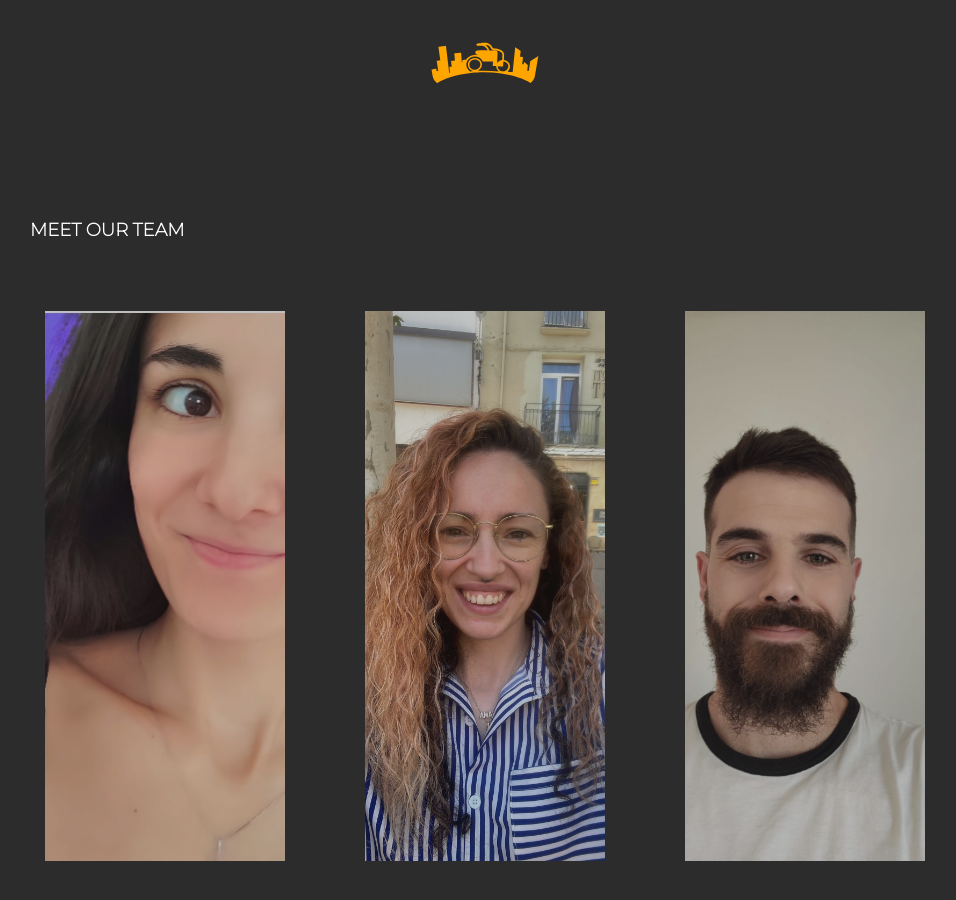
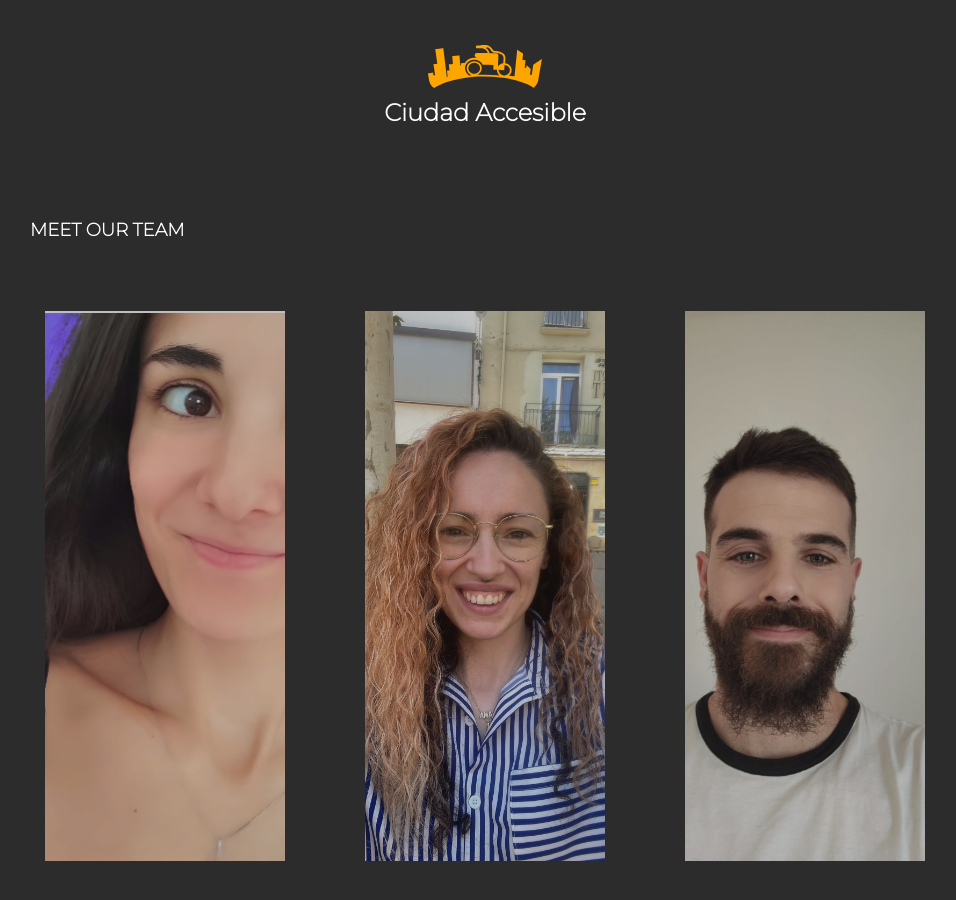
Before and after one commit to SaritaPopez/proyecto3, a React (Vite) app in the folder client/: page /contact in a window 1280 px wide. Shown: the top 900 px of the page, without its empty margins (155-1111 px from the left). Built offline with nearby package versions, Linux system fonts and the light colour scheme; a web font is replaced by a local one.

Commit message:
cambios css navbar contactpage

```diff
--- a/client/src/Components/Shared/navBar/NavBar.jsx
+++ b/client/src/Components/Shared/navBar/NavBar.jsx
@@ -8,24 +8,24 @@ function NavBar({ user, logout }) {
       { !user && <>
         <div className='container-signup'>
         <NavLink className='linkStyle' to='/register'>
-          <p> Sign up</p>
+          <p>📋 Sign up</p>
         </NavLink>
       </div>
       <div className='container-login'>
         <NavLink className='linkStyle' to='/login'>
-          <p>login</p>
+          <p>🔓 Login</p>
         </NavLink>
       </div>
       </>}
       { user && <>
       <div className='container-entries'>
         <NavLink className='linkStyle' to='/message'>
-          <p>✍🏻  Crear entrada ➕</p>
+          <p>✍🏻  Create Entry ➕</p>
         </NavLink>
       </div>
       <div className='container-logout'>
         <NavLink className='button-logout' onClick={logout}>
-          <p>👋🏻  Cerrar sesión 🔚</p>
+          <p>👋🏻  Logout 🔚</p>
         </NavLink>
       </div>
       </>}
--- a/client/src/Pages/ContactPage/ContactPage.jsx
+++ b/client/src/Pages/ContactPage/ContactPage.jsx
@@ -7,15 +7,16 @@ import './contactpage.css';
 function ContactPage() {
   return (
     <>
-      <Link className='linkStyle' to='/'>
-        <div className='logoContact'>
+      <div className='logoContact'>
+        <h1 className='h1Contact'>Ciudad Accesible</h1>
+        <Link className='linkStyle' to='/'>
           <img
             className='imgHeaderContact'
             src='../src/Assets/C-A.svg'
             alt='logo web'
           />
-        </div>
-      </Link>
+        </Link>
+      </div>
       <div className='fondop'>
         <section className='containerContact'>
           <h2 className='titleContact'>
--- a/client/src/Pages/ContactPage/contactpage.css
+++ b/client/src/Pages/ContactPage/contactpage.css
@@ -1,19 +1,28 @@
 .logoContact {
-  position: fixed;
+  position: absolute;
   top: 0;
   left: 50%;
   transform: translateX(-50%);
-  z-index: 999;
-  width: 100%;
-  max-width: 150px; /* Ajusta el valor según el tamaño deseado del logo */
-
+  z-index: 1;
+  width: 100vw;
+  max-width: 20vw; /* Ajusta el valor según el tamaño deseado del logo */
   padding: 10px;
   display: flex;
+  flex-direction: column;
   align-items: center;
 }
 
+.h1Contact{
+  position: absolute;
+  display: inline;
+  top: 60%;
+  color: #fff;
+  font-size: 100%;
+  z-index: 1;
+}
+
 .logoContact img {
-  width: 100%;
+  width: 20vh;
   height: auto;
 }
 
@@ -197,6 +206,16 @@
   }
 }
 @media screen and (min-width: 1024px) {
+
+  .h1Contact{
+    position: absolute;
+    top: 60%;
+    display: flex;
+    color: #fff;
+    font-size: 150%;
+    z-index: 1;
+  }
+
   .titleContact .primary {
     display: inline-block;
     text-align: center;
```
